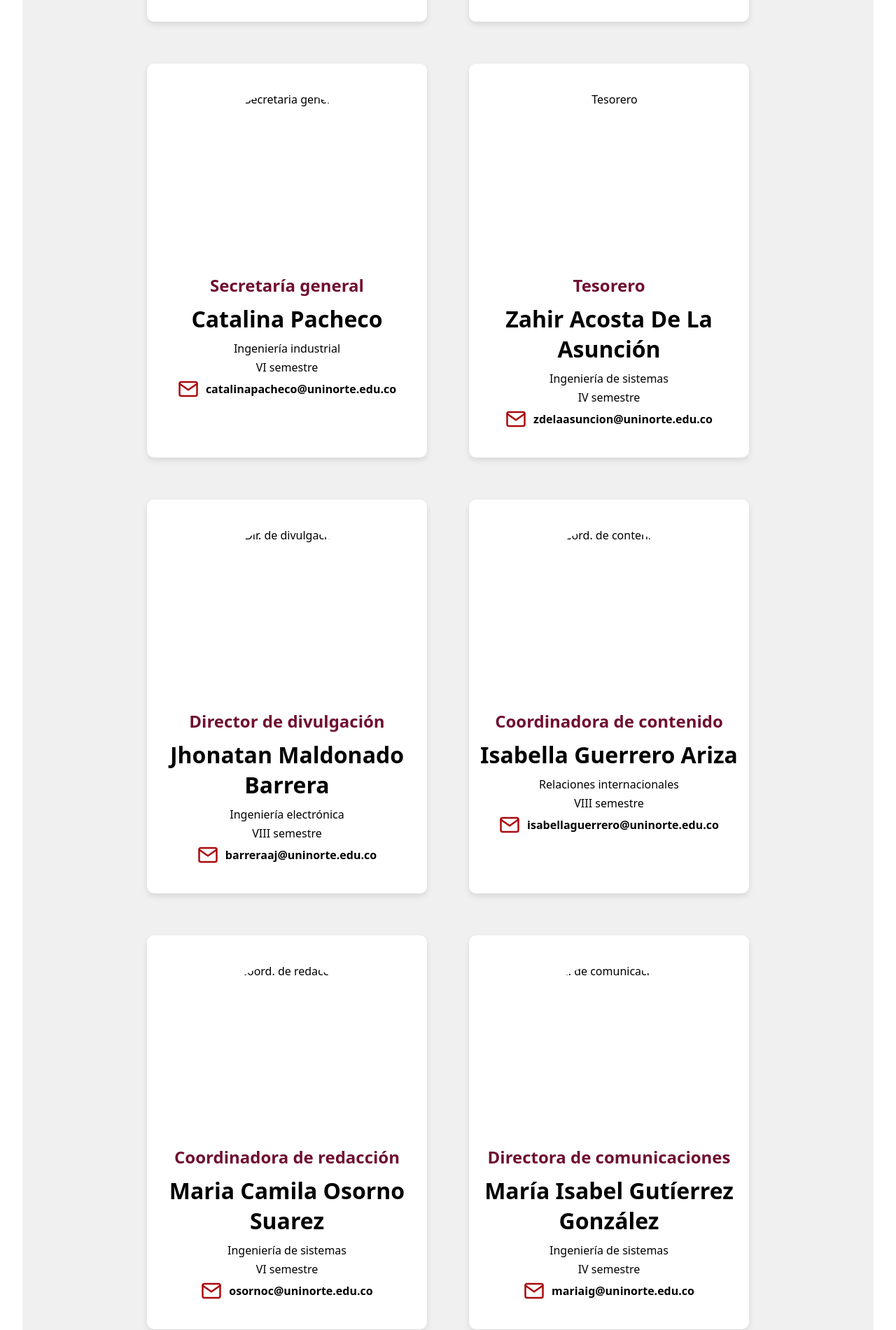
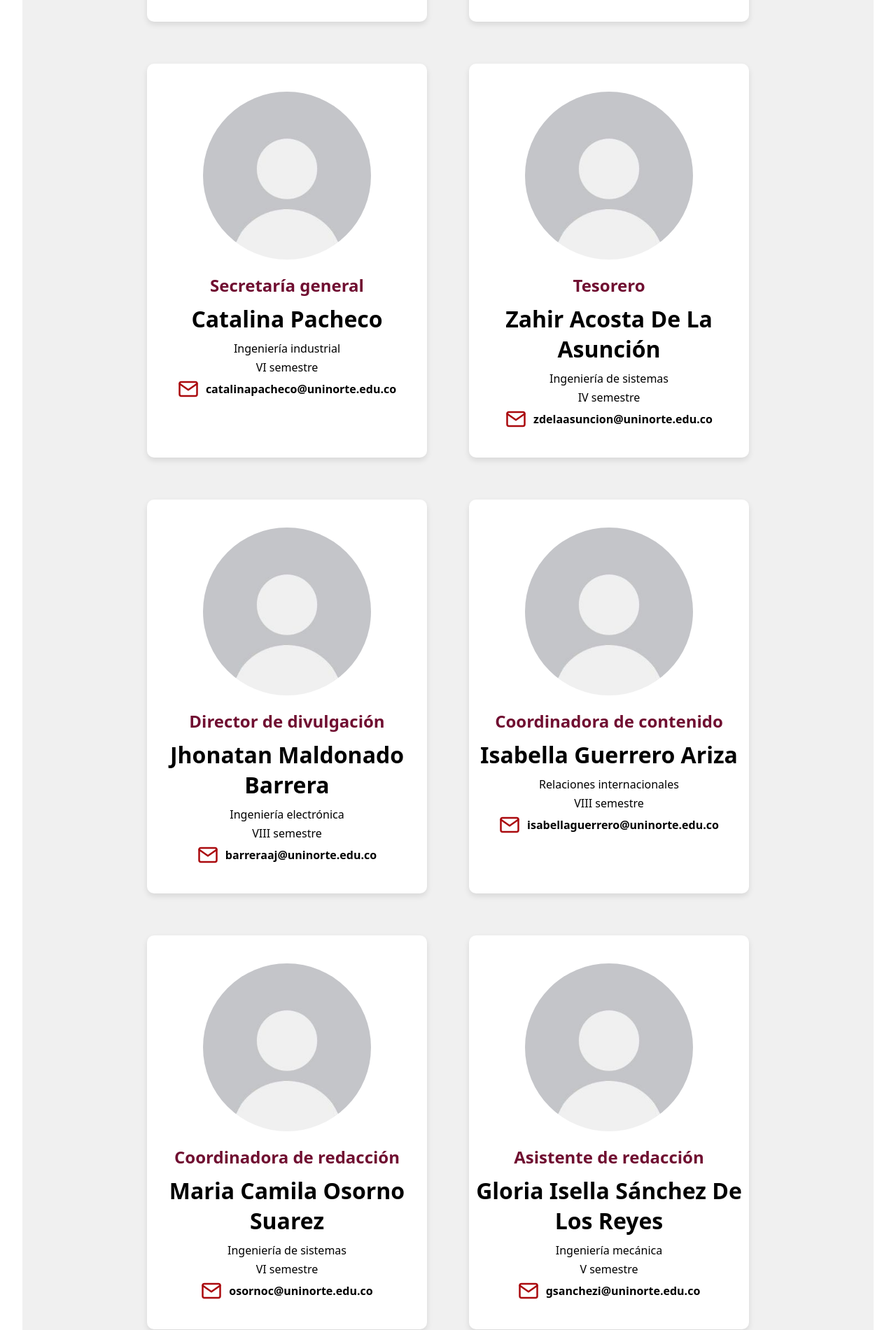
Before and after one commit to geifaun/webpage, a plain HTML site: page us.html in a window 1280 px wide. Shown: the part 1700-3601 px from the top of the page at 70% size. Drawn offline with nearby package versions, Linux system fonts and the light colour scheme.

Commit message:
Updated board members

```diff
--- a/us.html
+++ b/us.html
@@ -55,7 +55,7 @@
                 <h2>Junta Directiva</h2>
                 <div class="board-members">
                     <div class="card">
-                        <img src="" alt="Presidente" class="profile-pic">
+                        <img src="media/board_members/no-photo.png" alt="Presidente" class="profile-pic">
                         <div class="info">
                             <h4>Presidente</h4>
                             <h3>Jesús Estrada Gallardo</h3>
@@ -70,7 +70,7 @@
                         </div>
                     </div>
                     <div class="card">
-                        <img src="" alt="Vicepresidenta" class="profile-pic">
+                        <img src="media/board_members/no-photo.png" alt="Vicepresidenta" class="profile-pic">
                         <div class="info">
                             <h4>Vicepresidenta</h4>
                             <h3>Lucía Montoya Orozco</h3>
@@ -85,7 +85,7 @@
                         </div>
                     </div>
                     <div class="card">
-                        <img src="" alt="Secretaria general" class="profile-pic">
+                        <img src="media/board_members/no-photo.png" alt="Secretaria general" class="profile-pic">
                         <div class="info">
                             <h4>Secretaría general</h4>
                             <h3>Catalina Pacheco</h3>
@@ -100,7 +100,7 @@
                         </div>
                     </div>
                     <div class="card">
-                        <img src="" alt="Tesorero" class="profile-pic">
+                        <img src="media/board_members/no-photo.png" alt="Tesorero" class="profile-pic">
                         <div class="info">
                             <h4>Tesorero</h4>
                             <h3>Zahir Acosta De La Asunción</h3>
@@ -115,7 +115,7 @@
                         </div>
                     </div>
                     <div class="card">
-                        <img src="" alt="Dir. de divulgación" class="profile-pic">
+                        <img src="media/board_members/no-photo.png" alt="Dir. de divulgación" class="profile-pic">
                         <div class="info">
                             <h4>Director de divulgación</h4>
                             <h3>Jhonatan Maldonado Barrera</h3>
@@ -130,7 +130,7 @@
                         </div>
                     </div>
                     <div class="card">
-                        <img src="" alt="Cord. de contenido" class="profile-pic">
+                        <img src="media/board_members/no-photo.png" alt="Cord. de contenido" class="profile-pic">
                         <div class="info">
                             <h4>Coordinadora de contenido</h4>
                             <h3>Isabella Guerrero Ariza</h3>
@@ -145,7 +145,7 @@
                         </div>
                     </div>
                     <div class="card">
-                        <img src="" alt="Coord. de redacción" class="profile-pic">
+                        <img src="media/board_members/no-photo.png" alt="Coord. de redacción" class="profile-pic">
                         <div class="info">
                             <h4>Coordinadora de redacción</h4>
                             <h3>Maria Camila Osorno Suarez</h3>
@@ -160,7 +160,22 @@
                         </div>
                     </div>
                     <div class="card">
-                        <img src="" alt="Dir. de comunicaciones" class="profile-pic">
+                        <img src="media/board_members/no-photo.png" alt="Asist. de redacción" class="profile-pic">
+                        <div class="info">
+                            <h4>Asistente de redacción</h4>
+                            <h3>Gloria Isella Sánchez De Los Reyes</h3>
+                            <p>Ingeniería mecánica</p>
+                            <p>V semestre</p>
+                            <div class="contact-info-member">
+                                <a href="mailto:gsanchezi@uninorte.edu.co">
+                                    <img src="media/email_icon.svg" alt="Email Icon" class="icon">
+                                    <span class="email-text">gsanchezi@uninorte.edu.co</span>
+                                </a>
+                            </div>
+                        </div>
+                    </div>
+                    <div class="card">
+                        <img src="media/board_members/no-photo.png" alt="Dir. de comunicaciones" class="profile-pic">
                         <div class="info">
                             <h4>Directora de comunicaciones</h4>
                             <h3>María Isabel Gutíerrez González</h3>
@@ -175,7 +190,7 @@
                         </div>
                     </div>
                     <div class="card">
-                        <img src="" alt="Dir. de logística" class="profile-pic">
+                        <img src="media/board_members/no-photo.png" alt="Dir. de logística" class="profile-pic">
                         <div class="info">
                             <h4>Director de logística</h4>
                             <h3>Cesar Muñoz Ceballos</h3>
@@ -189,6 +204,21 @@
                             </div>
                         </div>
                     </div>
+                    <div class="card">
+                        <img src="media/board_members/no-photo.png" alt="Asist. de logística" class="profile-pic">
+                        <div class="info">
+                            <h4>Asistente de logística</h4>
+                            <h3>Nicole Espinel Angulo</h3>
+                            <p>Ingeniería mecánica</p>
+                            <p>V semestre</p>
+                            <div class="contact-info-member">
+                                <a href="mailto:espineln@uninorte.edu.co">
+                                    <img src="media/email_icon.svg" alt="Email Icon" class="icon">
+                                    <span class="email-text">espineln@uninorte.edu.co</span>
+                                </a>
+                            </div>
+                        </div>
+                    </div>
                 </div>
             </div>
         </div>
```
Also changed, not shown: media/board_members/no-photo.png (added).
